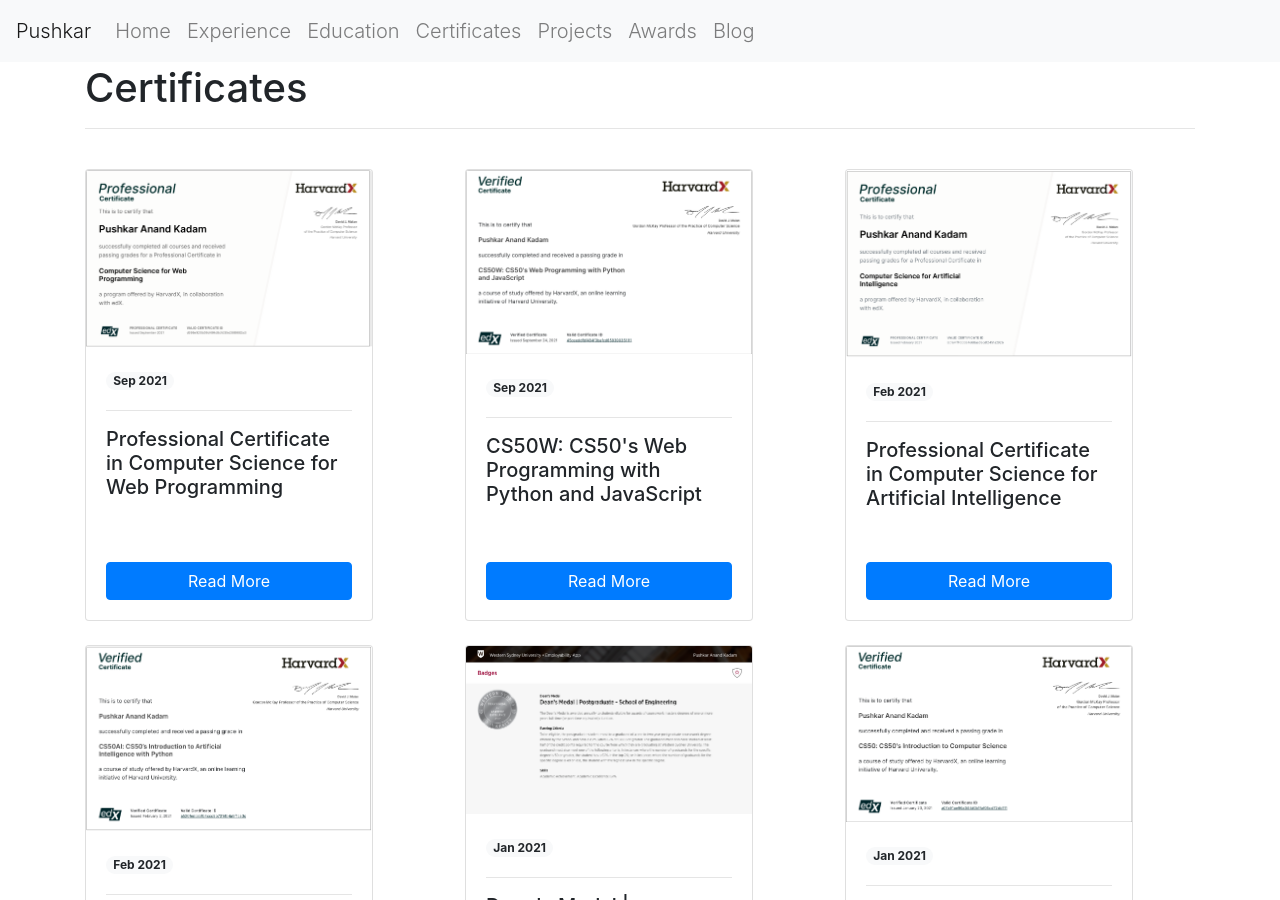
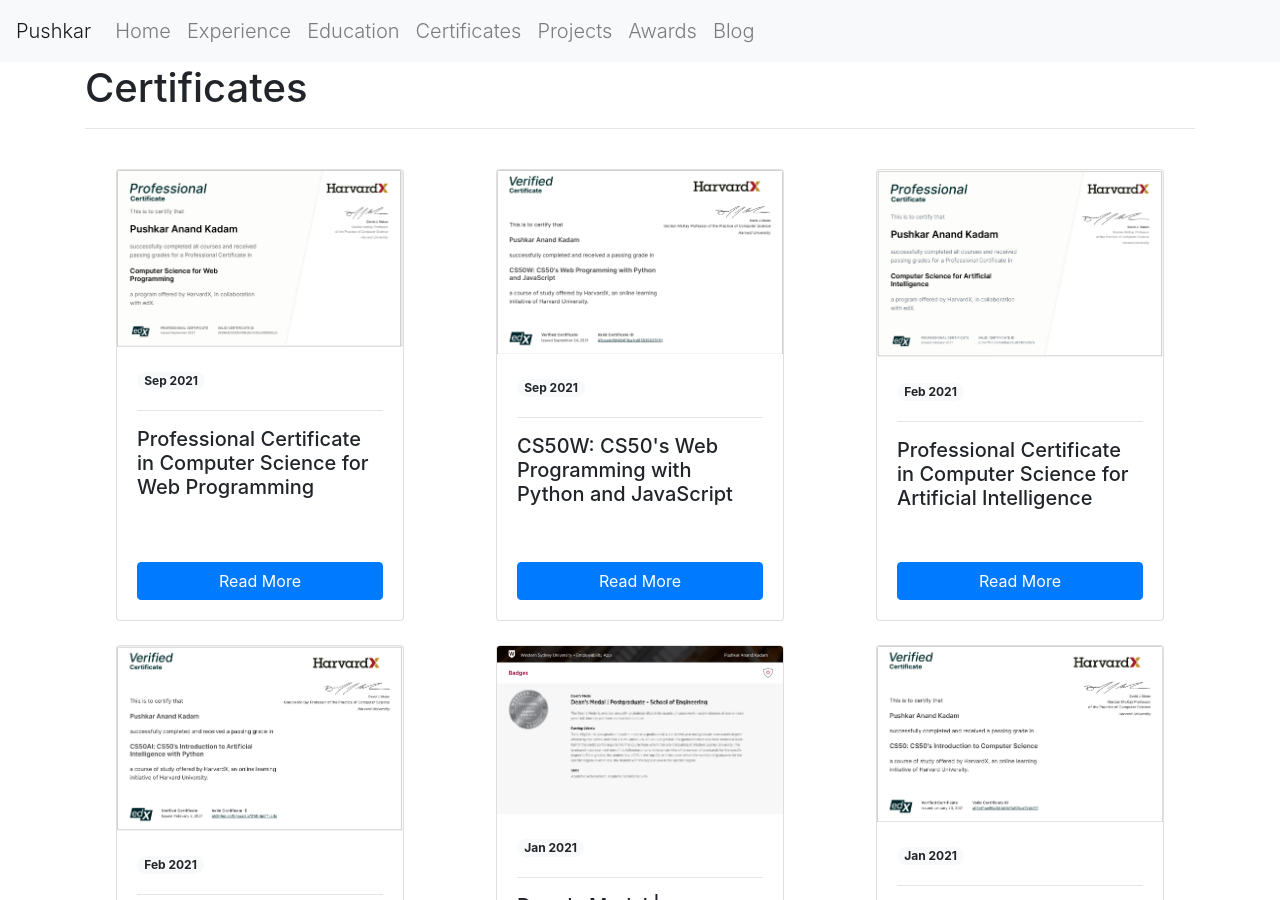
Before and after one commit to pushkarkadam/portfolio, a Jekyll site: the page built from certificates.html, in a window 1280 px wide and 900 px high. Built offline with Jekyll 4.4.1, drawn with Linux system fonts in a browser that asks for light colours; nearby versions of some CDN libraries.

Commit message:
Aligned certificates in the center.

```diff
--- a/certificates.html
+++ b/certificates.html
@@ -11,7 +11,7 @@
 <div class="row">
     {% assign certificates = site.certificates | sort: 'date' | reverse %}
     {% for certificate in certificates %}
-        <div class="col-sm-12 col-md-6 col-lg-4 d-flex align-items-stretch mt-4">
+        <div class="col-sm-12 col-md-6 col-lg-4 d-flex align-items-stretch mt-4 justify-content-center">
             <div class="card" style="width: 18rem;">
                 <img class="card-img-top" src="{{ site.baseurl }}/assets/images/certificates/{{ certificate.image }}" alt="Image of {{ certificate.short_name }}">
                 <div class="card-body">
```
